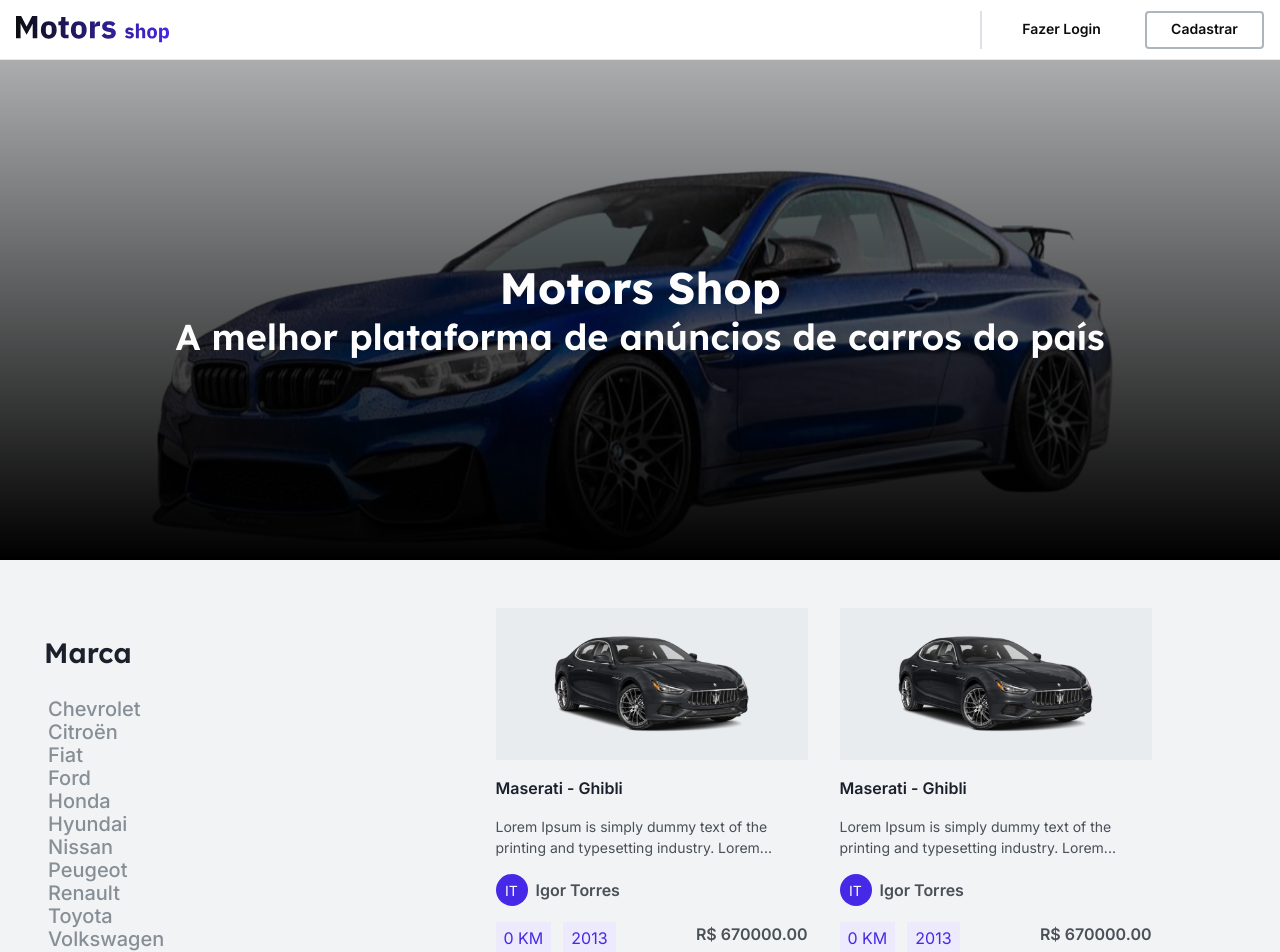
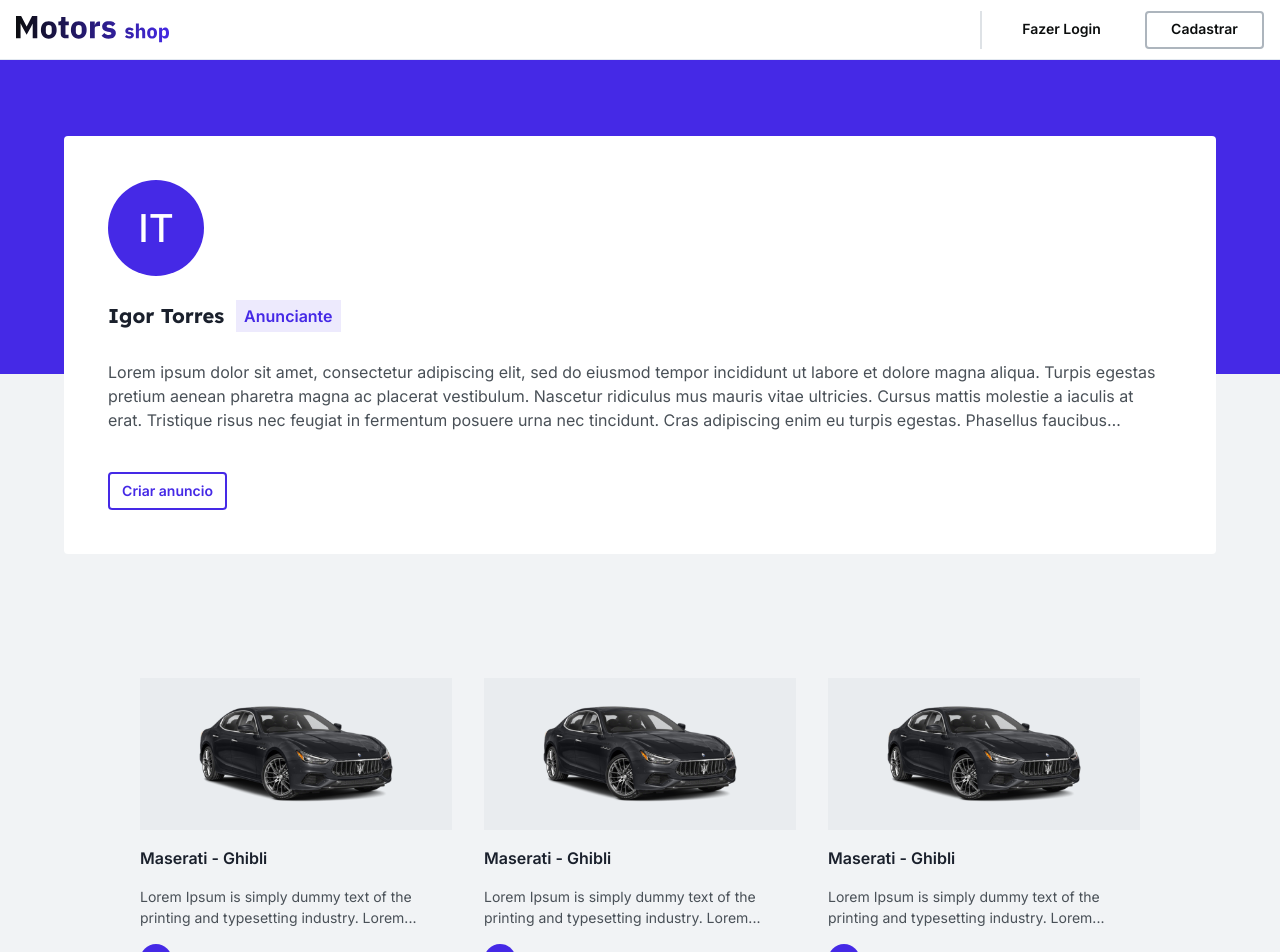
Before and after one commit to Kars-Kommerce/Kars-Kommerce, a React (Vite) app: page / in a window 1280 px wide. Shown: the top 952 px of the page. Built offline with nearby package versions, Linux system fonts and the light colour scheme.

Commit message:
Create component AnnounverCard and page AnnoucerProfile

```diff
--- a/src/App.tsx
+++ b/src/App.tsx
@@ -1,10 +1,9 @@
 import { Container } from "@chakra-ui/react";
 import Footer from "./components/Footer";
-import Banner from "./components/Banner";
-import ListProductsCard from "./components/ListProductCard/listProductCard";
 import Navbar from "./components/Navbar";
-import Home from "./pages/Home";
-import Product from "./pages/Product";
+import AnnouncerPerfilCard from "./components/AnnouncerPerfilCard";
+import { author } from "./utils/Mock";
+import AnnouncerProfile from "./pages/AnnouncerProfile";
 
 function App() {
   return (
@@ -16,10 +15,10 @@
       flexDirection={"column"}
       justifyContent={"space-between"}
       padding={0}
-      bg={'grey.8'}
+      bg={"grey.8"}
     >
       <Navbar />
-      <Home />
+      <AnnouncerProfile />
       <Footer></Footer>
     </Container>
   );
--- a/src/components/AnnouncerCard/index.tsx
+++ b/src/components/AnnouncerCard/index.tsx
@@ -8,7 +8,7 @@
   Avatar,
   Link,
 } from "@chakra-ui/react";
-const AnnouncerCard = ({ authorName, description, link }: any) => {
+const AnnouncerCard = ({ authorName, bio, link }: any) => {
   return (
     <>
       <Card
@@ -34,7 +34,7 @@
               {authorName}{" "}
             </Heading>
             <Text textAlign={"center"} color={"grey.2"} noOfLines={3}>
-              {description}
+              {bio}
             </Text>
           </Stack>
         </CardBody>
--- /dev/null
+++ b/src/components/AnnouncerPerfilCard/index.tsx
@@ -0,0 +1,62 @@
+import {
+  Card,
+  CardBody,
+  CardFooter,
+  Stack,
+  Heading,
+  Text,
+  Avatar,
+  Flex,
+  Button,
+} from "@chakra-ui/react";
+import Tag from "../Tag";
+const AnnouncerPerfilCard = ({ authorName, bio }: any) => {
+  return (
+    <>
+      <Card
+        margin={"4.75rem 0"}
+        w={"90%"}
+        maxW="1240px"
+        css={{ boxShadow: "none" }}
+        borderRadius={"4px"}
+        bg={"grey.white"}
+        padding={"24px"}
+        alignSelf={"center"}
+      >
+        <CardBody>
+          <Flex alignItems="flex-start">
+            <Avatar
+              color={"grey.white"}
+              size="xl"
+              name={authorName}
+              bgColor={"brand.1"}
+            ></Avatar>
+          </Flex>
+
+          <Stack mt="6" spacing="7">
+            <Flex gap="0.75rem" alignItems="center">
+              <Heading
+                size="md"
+                fontSize="h6"
+                textAlign={"center"}
+                noOfLines={1}
+              >
+                {authorName}{" "}
+              </Heading>
+              <Tag tags={[{ tag: "Anunciante" }]} />
+            </Flex>
+            <Text color={"grey.2"} noOfLines={{ base: 6, md: 3 }}>
+              {bio}
+            </Text>
+          </Stack>
+        </CardBody>
+
+        <CardFooter display={"flex"} justifyContent={"flex-start"}>
+          <Button variant="outlineBrand1">Criar anuncio</Button>
+        </CardFooter>
+      </Card>
+    </>
+  );
+};
+
+export default AnnouncerPerfilCard;
--- a/src/components/ListProductCard/listProductCard.tsx
+++ b/src/components/ListProductCard/listProductCard.tsx
@@ -7,7 +7,6 @@
   return (
     <Box>
       <Flex marginBottom={"30px"} mt={12} w={"100%"}>
-        <Filter />
         <Flex
           flexWrap={isLargerThan768 ? "wrap" : "nowrap"}
           overflow={"auto"}
@@ -27,6 +26,10 @@
           <ProductCard />
           <ProductCard />
           <ProductCard />
+          <ProductCard />
+          <ProductCard />
+          <ProductCard />
+          <ProductCard />
         </Flex>
       </Flex>
     </Box>
--- a/src/components/Tag/index.tsx
+++ b/src/components/Tag/index.tsx
@@ -8,6 +8,7 @@
     padding: 4px 8px;
     background-color: #edeafd;
     color: #4529e6 !important;
+    font-weight: 600;
   }
 `;
 
--- /dev/null
+++ b/src/pages/AnnouncerProfile/index.tsx
@@ -0,0 +1,21 @@
+import { Flex } from "@chakra-ui/react";
+import AnnouncerPerfilCard from "../../components/AnnouncerPerfilCard";
+import ListProductsCard from "../../components/ListProductCard/listProductCard";
+import { author } from "../../utils/Mock";
+
+const AnnouncerProfile = () => {
+  return (
+    <Flex
+      direction={"column"}
+      bg={{
+        base: "linear-gradient(180deg, #4529E6 calc((((100% - 628px) * 0.015) + 280px)), #F1F3F5 calc((((100% - 628px) * 0.015) + 280px)), #F1F3F5 100%)",
+        md: "linear-gradient(180deg, #4529E6 calc((((100% - 628px) * 0.015) + 280px)), #F1F3F5 calc((((100% - 628px) * 0.015) + 280px)), #F1F3F5 100%)",
+      }}
+    >
+      <AnnouncerPerfilCard bio={author.bio} authorName={author.name} />
+      <ListProductsCard />
+    </Flex>
+  );
+};
+
+export default AnnouncerProfile;
--- a/src/pages/Product/index.tsx
+++ b/src/pages/Product/index.tsx
@@ -43,7 +43,7 @@
           <Galery />
           <AnnouncerCard
             authorName={"Igor Torres"}
-            description={
+            bio={
               "Lorem Ipsum is simply dummy text of the printing and typesetting industry. Lorem..."
             }
           />
--- /dev/null
+++ b/src/utils/Mock/index.tsx
@@ -0,0 +1,49 @@
+import { v4 as uuidv4 } from "uuid";
+
+export interface IAdsAuthorProps {
+  id: string;
+  name: string;
+  bio: string;
+  is_advertiser: boolean;
+}
+
+export interface IAdvertisementResponseProps {
+  id: number;
+  title: string;
+  description: string;
+  model: string;
+  brand: string;
+  year: number;
+  fuel: number;
+  fuel_type: string;
+  is_active: boolean;
+  price: number;
+  author: IAdsAuthorProps;
+  created_at: Date;
+  updated_at: Date;
+}
+
+export const author: IAdsAuthorProps = {
+  id: uuidv4(),
+  name: "Igor Torres",
+  bio: "Lorem ipsum dolor sit amet, consectetur adipiscing elit, sed do eiusmod tempor incididunt ut labore et dolore magna aliqua. Turpis egestas pretium aenean pharetra magna ac placerat vestibulum. Nascetur ridiculus mus mauris vitae ultricies. Cursus mattis molestie a iaculis at erat. Tristique risus nec feugiat in fermentum posuere urna nec tincidunt. Cras adipiscing enim eu turpis egestas. Phasellus faucibus scelerisque eleifend donec pretium. Tortor condimentum lacinia quis vel eros donec ac odio tempor. Justo eget magna fermentum iaculis eu non diam phasellus vestibulum. Faucibus scelerisque eleifend donec pretium. Tincidunt arcu non sodales neque sodales. Ut etiam sit amet nisl purus in mollis nunc sed. Duis at tellus at urna condimentum.",
+  is_advertiser: true,
+};
+
+export const mockedProduct: IAdvertisementResponseProps = {
+  id: 1,
+  title: "Maserati - Ghibli",
+  description:
+    "Lorem Ipsum is simply dummy text of the printing and typesetting industry. Lorem...",
+  model:
+    "Discover Ghibli, the elegant but sporty Maserati sedan: all about interior & exterior design, engine and performances, together with the latest innovations.",
+  brand: "Maserati",
+  year: 2013,
+  fuel: 1,
+  fuel_type: "Flex",
+  is_active: true,
+  price: 670000,
+  author,
+  created_at: new Date(),
+  updated_at: new Date(),
+};
```
